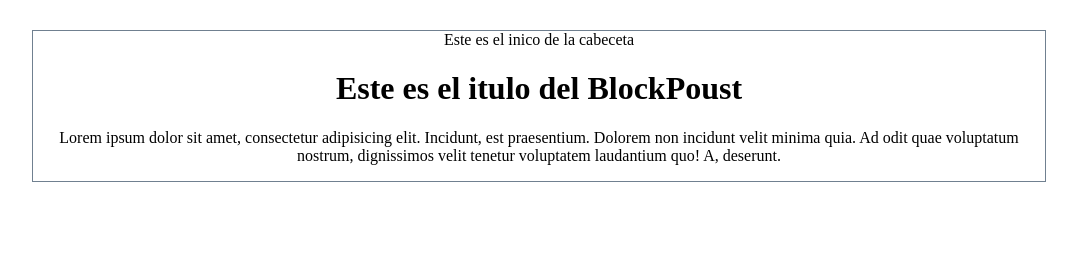
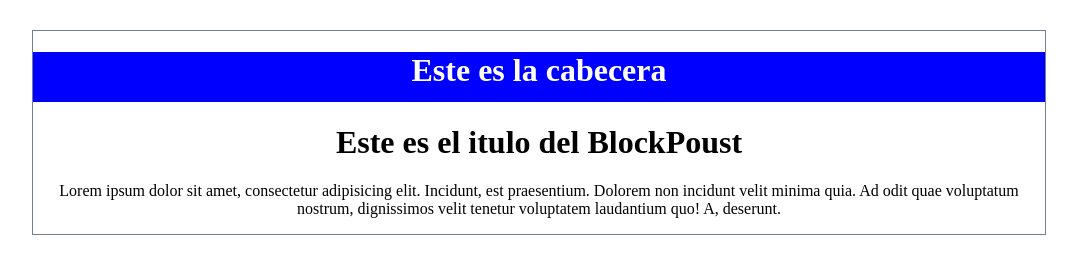
Before and after one commit to DanielMonsalve3312/AprendiendoGitAndGiyHub, a plain HTML site: page index.html in a window 1280 px wide. Shown: the whole page, without its empty margins (102-1179 px from the left). Drawn offline with Linux system fonts and the light colour scheme.

Commit message:
fianl de cabesera

```diff
--- a/css/styles.css
+++ b/css/styles.css
@@ -4,3 +4,10 @@
     margin: 30px 10%;
     text-align: center;
 }
+
+.container header {
+    background-color: blue;
+    color: white;
+    width: 100%;
+    height: 50px;
+}
--- a/index.html
+++ b/index.html
@@ -11,7 +11,9 @@
 <body>
 
     <div class="container">
-        <header>Este es el inico de la cabeceta</header>
+        <header>
+            <h1>Este es la cabecera</h1>
+        </header>
         <h1>Este es el itulo del BlockPoust</h1>
         <p>Lorem ipsum dolor sit amet, consectetur adipisicing elit. Incidunt, est praesentium. Dolorem non incidunt
             velit minima quia. Ad odit quae voluptatum nostrum, dignissimos velit tenetur voluptatem laudantium quo! A,
```
